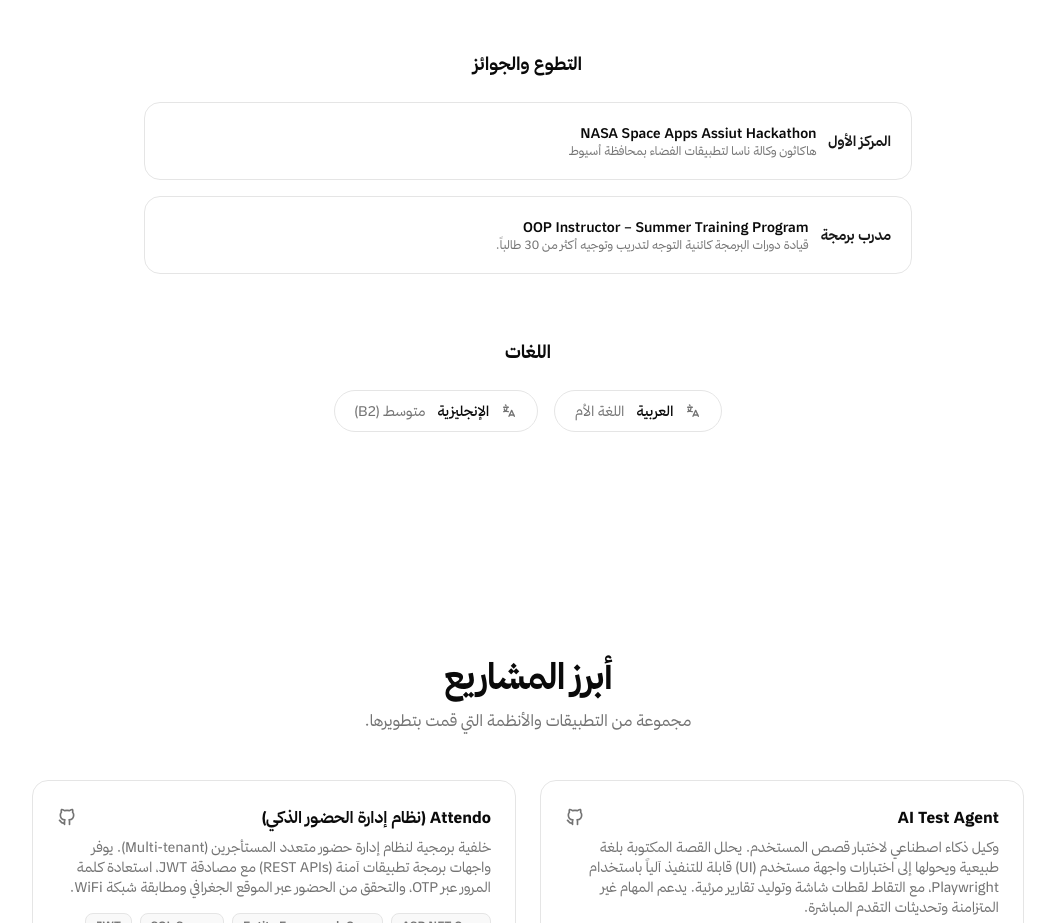
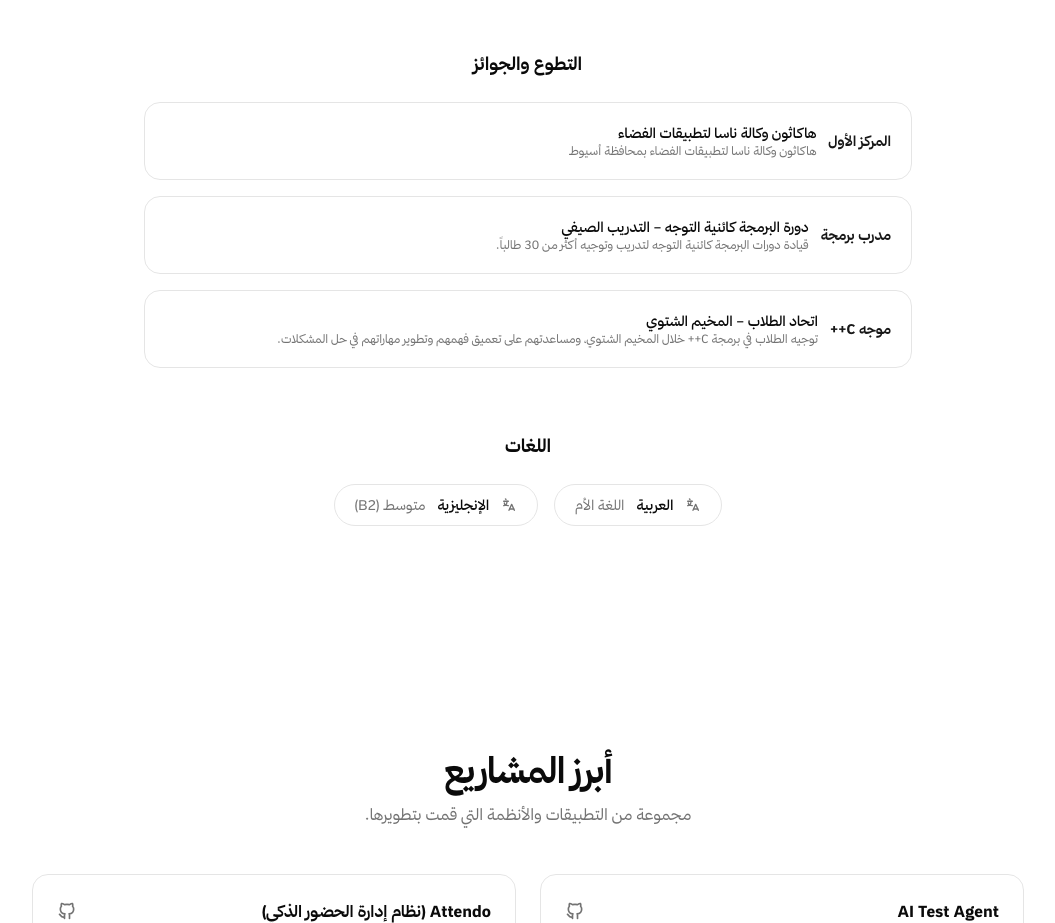
Before and after one commit to AbdoAwwad93/new_portfolio, a Next.js app: page / in a window 1280 px wide. Shown: the part 3760-4683 px from the top of the page, without its empty margins (112-1167 px from the left). Built offline with nearby package versions, Linux system fonts and the light colour scheme.

Commit message:
update awards and volunteering section

```diff
--- a/src/app/components/EducationSection.tsx
+++ b/src/app/components/EducationSection.tsx
@@ -92,15 +92,22 @@
             <div className="transition-all duration-500 ease-out motion-reduce:duration-300 opacity-100 translate-y-0 motion-reduce:translate-y-0 flex items-center gap-3 rounded-2xl border border-border bg-card p-5">
               <span className="text-sm font-semibold text-primary">{t("edu.volunteer.first")}</span>
               <div className="flex flex-col">
-                <span className="text-sm font-medium">NASA Space Apps Assiut Hackathon</span>
+                <span className="text-sm font-medium">{t("edu.volunteer.nasa.title")}</span>
                 <span className="text-xs text-muted-foreground">{t("edu.volunteer.nasa.desc")}</span>
               </div>
             </div>
             <div className="transition-all duration-500 ease-out motion-reduce:duration-300 opacity-100 translate-y-0 motion-reduce:translate-y-0 flex items-center gap-3 rounded-2xl border border-border bg-card p-5" style={{"transitionDelay":"50ms"}}>
               <span className="text-sm font-semibold text-primary">{t("edu.volunteer.trainer")}</span>
               <div className="flex flex-col">
-                <span className="text-sm font-medium">OOP Instructor – Summer Training Program</span>
+                <span className="text-sm font-medium">{t("edu.volunteer.oop.title")}</span>
                 <span className="text-xs text-muted-foreground">{t("edu.volunteer.oop.desc")}</span>
+              </div>
+            </div>
+            <div className="transition-all duration-500 ease-out motion-reduce:duration-300 opacity-100 translate-y-0 motion-reduce:translate-y-0 flex items-center gap-3 rounded-2xl border border-border bg-card p-5" style={{"transitionDelay":"100ms"}}>
+              <span className="text-sm font-semibold text-primary">{t("edu.volunteer.mentor")}</span>
+              <div className="flex flex-col">
+                <span className="text-sm font-medium">{t("edu.volunteer.cpp.org")}</span>
+                <span className="text-xs text-muted-foreground">{t("edu.volunteer.cpp.desc")}</span>
               </div>
             </div>
           </div>
--- a/src/app/i18n/translations.ts
+++ b/src/app/i18n/translations.ts
@@ -73,9 +73,17 @@
   "edu.cert.approved": { ar: "شهادة معتمدة", en: "Certified" },
   "edu.volunteer.heading": { ar: "التطوع والجوائز", en: "Volunteering & Awards" },
   "edu.volunteer.first": { ar: "المركز الأول", en: "1st Place" },
+  "edu.volunteer.nasa.title": { ar: "هاكاثون وكالة ناسا لتطبيقات الفضاء", en: "NASA Space Apps Assiut Hackathon" },
   "edu.volunteer.nasa.desc": { ar: "هاكاثون وكالة ناسا لتطبيقات الفضاء بمحافظة أسيوط", en: "NASA Space Apps Challenge – Assiut Governorate" },
   "edu.volunteer.trainer": { ar: "مدرب برمجة", en: "Programming Instructor" },
+  "edu.volunteer.oop.title": { ar: "دورة البرمجة كائنية التوجه – التدريب الصيفي", en: "OOP Instructor – Summer Training Program" },
   "edu.volunteer.oop.desc": { ar: "قيادة دورات البرمجة كائنية التوجه لتدريب وتوجيه أكثر من 30 طالباً.", en: "Led OOP training sessions, mentoring 30+ students." },
+  "edu.volunteer.mentor": { ar: "موجه C++", en: "C++ Mentor" },
+  "edu.volunteer.cpp.org": { ar: "اتحاد الطلاب – المخيم الشتوي", en: "Student Union – Winter Camp" },
+  "edu.volunteer.cpp.desc": {
+    ar: "توجيه الطلاب في برمجة C++ خلال المخيم الشتوي، ومساعدتهم على تعميق فهمهم وتطوير مهاراتهم في حل المشكلات.",
+    en: "Mentored students in C++ programming during a winter camp, helping them deepen their understanding and enhance their problem-solving skills."
+  },
   "edu.languages.heading": { ar: "اللغات", en: "Languages" },
   "edu.languages.arabic": { ar: "العربية", en: "Arabic" },
   "edu.languages.arabic.level": { ar: "اللغة الأم", en: "Native" },
```
